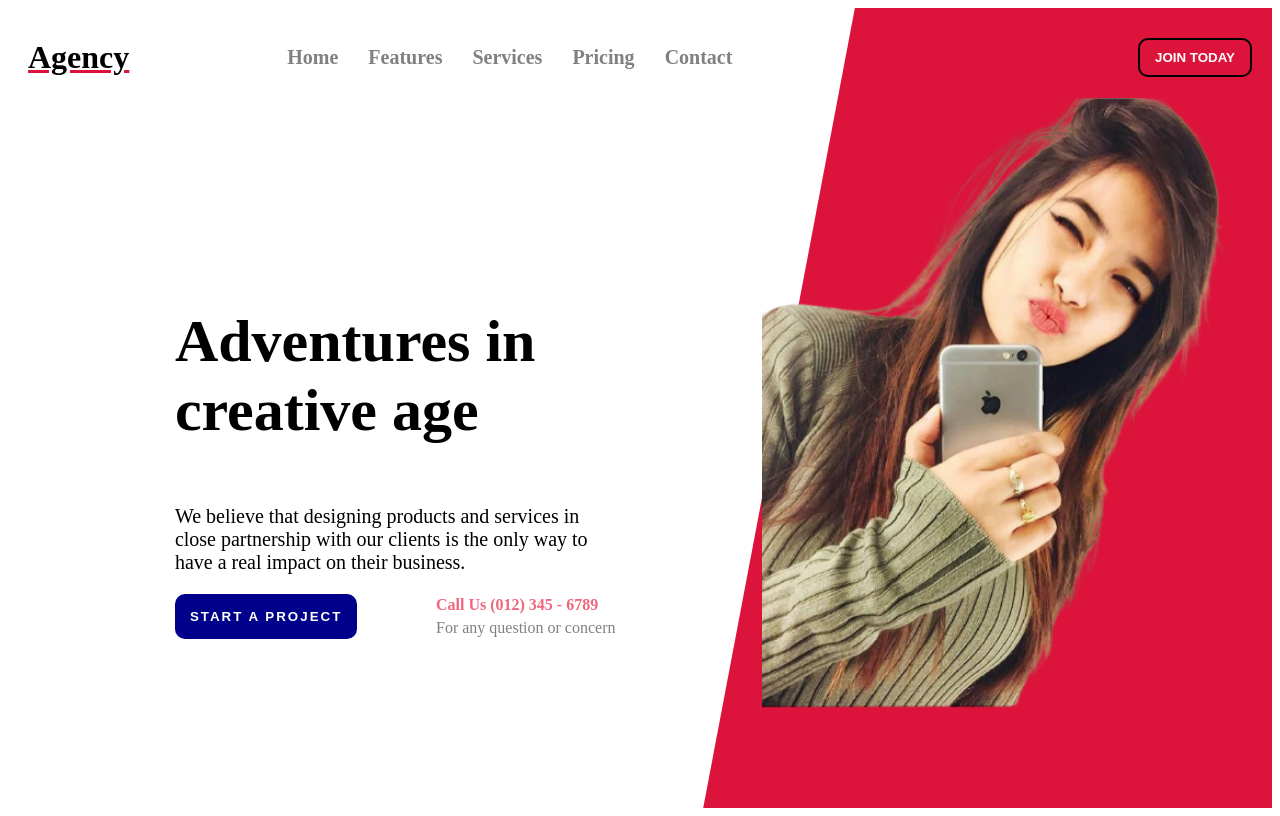
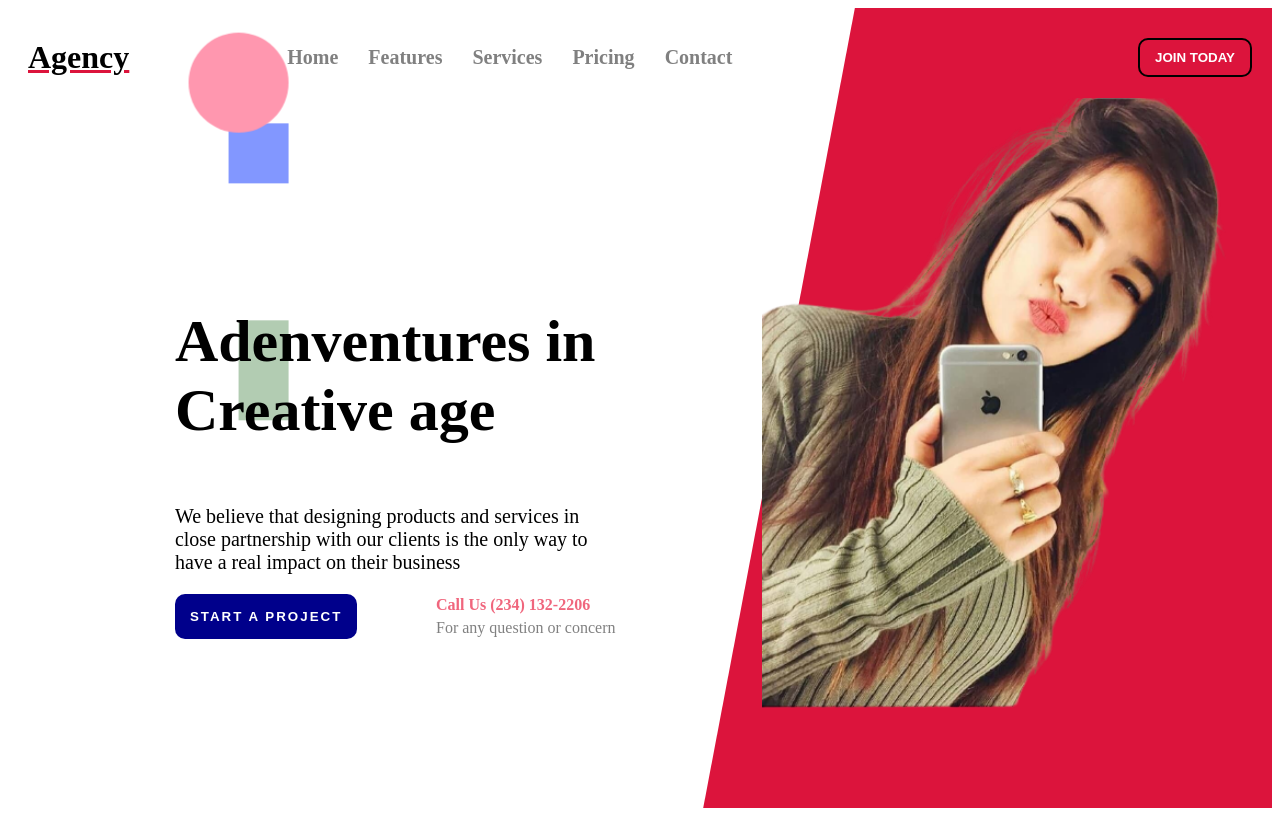
Before and after one commit to Justina177/JT-Digital-Agency, a React (Create React App) app: page / in a window 1280 px wide. Built offline with nearby package versions, Linux system fonts and the light colour scheme.

Commit message:
Added animatedShapes

```diff
--- /dev/null
+++ b/src/Components/AnimatedShapes.jsx
@@ -0,0 +1,68 @@
+import React from 'react'
+import styled from "styled-components";
+
+const Square = styled.div`
+  width: 60px;
+  height: 60px;
+  background-color: #4e6bff;
+  opacity: 0.7;
+  position: absolute;
+  top: -60px;
+  left: -60px;
+  z-index: -1;
+  animation: square 25s linear alternate infinite;
+
+  @keyframes square {
+    to {
+      transform: translate(100vw, 100vh);
+    }
+  }
+`;
+
+const Circle = styled.div`
+  width: 100px;
+  height: 100px;
+  border-radius: 50%;
+  background-color: #ff97af;
+  position: absolute;
+  top: 200px;
+  left: -100px;
+  z-index: -1;
+  animation: circle 25s linear alternate infinite;
+
+  @keyframes circle {
+    to {
+      transform: translate(100vw, -100vh);
+    }
+  }
+`;
+
+const Rect = styled.div`
+  width: 50px;
+  height: 100px;
+  background-color: #669966;
+  opacity: 0.5;
+  position: absolute;
+  top: 400px;
+  left: -50px;
+  z-index: -1;
+  animation: rect 25s linear alternate infinite;
+
+  @keyframes rect {
+    to {
+      transform: translate(100vw, -50vh);
+    }
+  }
+`;
+
+const AnimatedShapes = () => {
+  return (
+    <>
+      <Square />
+      <Circle />
+      <Rect />
+    </>
+  );
+};
+
+export default AnimatedShapes;
--- a/src/Components/Intro.jsx
+++ b/src/Components/Intro.jsx
@@ -1,6 +1,7 @@
 import React from 'react';
 import styled from 'styled-components';
 import img1 from '../images/girl1-removebg-preview.png';
+import AnimatedShapes from './AnimatedShapes';
 
 const Container = styled.div`
   height: calc(100vh - 50px);
@@ -73,7 +74,7 @@
 
 const Intro = () => {
   return (
-    /* <Container>
+    <Container>
       <Left>
         <Title>Adenventures in Creative age</Title>
         <Desc>
@@ -94,9 +95,10 @@
       <Right>
       <Image src={img1} alt="" />
       </Right>
-    </Container> */
+      <AnimatedShapes />
+    </Container>
 
-    <Container>
+    /* <Container>
       <Left>
         <Title>Adventures in creative age</Title>
         <Desc>
@@ -114,7 +116,7 @@
       </Left>
       <Right><Image src={img1}/></Right>
 
-    </Container>
+    </Container> */
   )
 }
 
```
